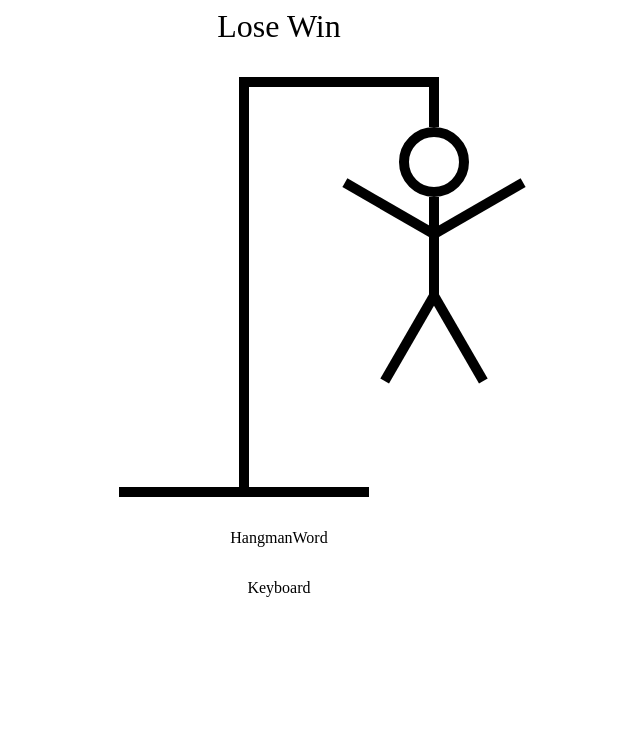
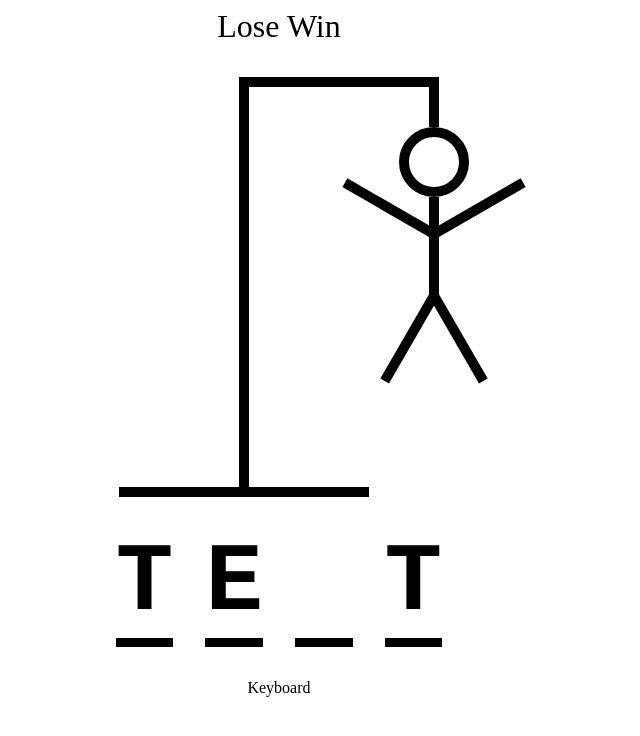
Before and after one commit to Giedrius-Simonavicius/Hangman-TS-react, a React (Vite) app: page / in a window 1280 px wide. Shown: the top 736 px of the page, without its empty margins (129-769 px from the left). Built offline with nearby package versions, Linux system fonts and the light colour scheme.

Commit message:
word display

```diff
--- a/src/App.tsx
+++ b/src/App.tsx
@@ -1,7 +1,7 @@
 import { useState } from "react";
 import words from "./wordList.json";
 import { HangmanDrawing } from "./HangmanDrawing";
-import HangmanWord from "./HangmanWord";
+import { HangmanWord } from "./HangmanWord";
 import Keyboard from "./Keyboard";
 
 function App() {
--- a/src/HangmanWord.tsx
+++ b/src/HangmanWord.tsx
@@ -1,7 +1,22 @@
-import React from "react";
-
-function HangmanWord() {
-  return <div>HangmanWord</div>;
+export function HangmanWord() {
+  const word = "test";
+  const guessedLetters = ["t", "e"];
+  return (
+    <div
+      style={{
+        display: "flex",
+        gap: "2rem",
+        fontSize: "6rem",
+        fontWeight: "bold",
+        textTransform: "uppercase",
+        fontFamily: "monospace",
+      }}
+    >
+      {word.split("").map((letter, index) => (
+        <span key={index} style={{ borderBottom: ".1em solid black" }}>
+          <span style={{ visibility: guessedLetters.includes(letter) ? "visible" : "hidden" }}>{letter}</span>
+        </span>
+      ))}
+    </div>
+  );
 }
-
-export default HangmanWord;
```
